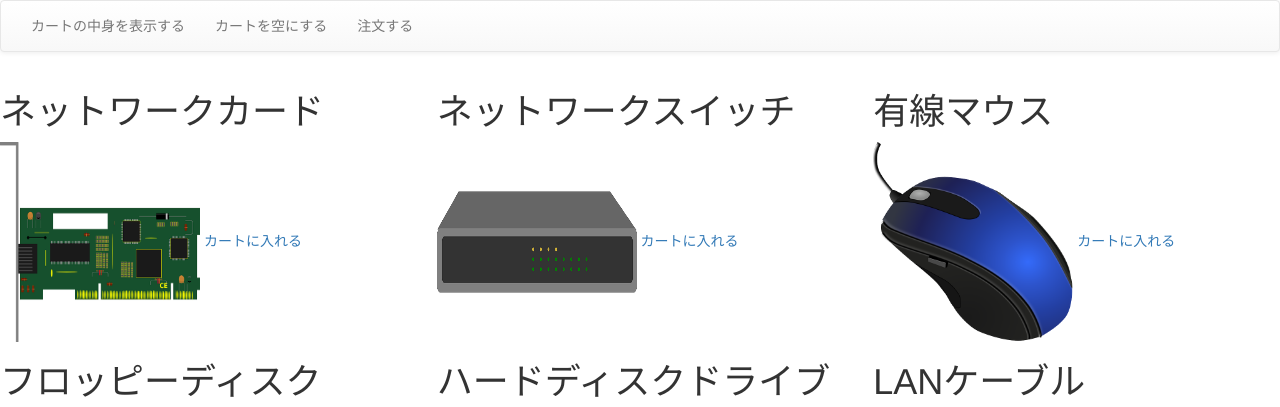
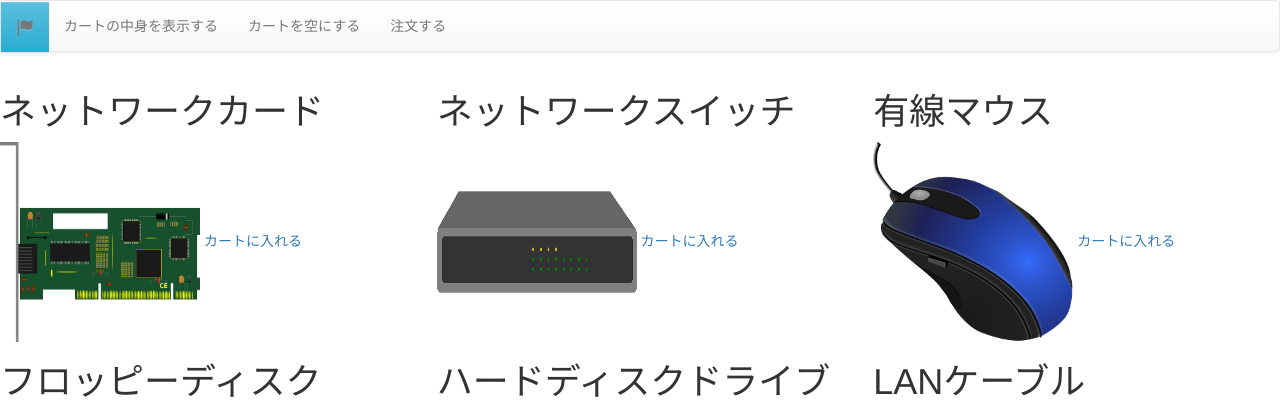
Before and after one commit to gtmh/ito-denki, a Django app: page /ec/list/ in a window 1280 px wide. Shown: the top 407 px of the page. Run offline with Django 3.2, Linux system fonts and the light colour scheme; data comes from the database, SQL or seed files in the repository; some libraries are stand-ins or nearby versions.

Commit message:
ナビゲーションバーにアイコン追加しました

```diff
--- a/app/ecommerce/templates/product_list.html
+++ b/app/ecommerce/templates/product_list.html
@@ -5,6 +5,7 @@
 <script src="{% static 'js/bootstrap.min.js' %}"></script>
 <nav class="navbar navbar-default">
   <div class="navbar-header">
+    <a class="navbar-brand glyphicon glyphicon-flag btn-info" href="#"></a>
     <button type="button" class="navbar-toggle" data-toggle="collapse" data-target="#gnavi">
       <span class="sr-only">メニュー</span>
       <span class="icon-bar"></span>
```
